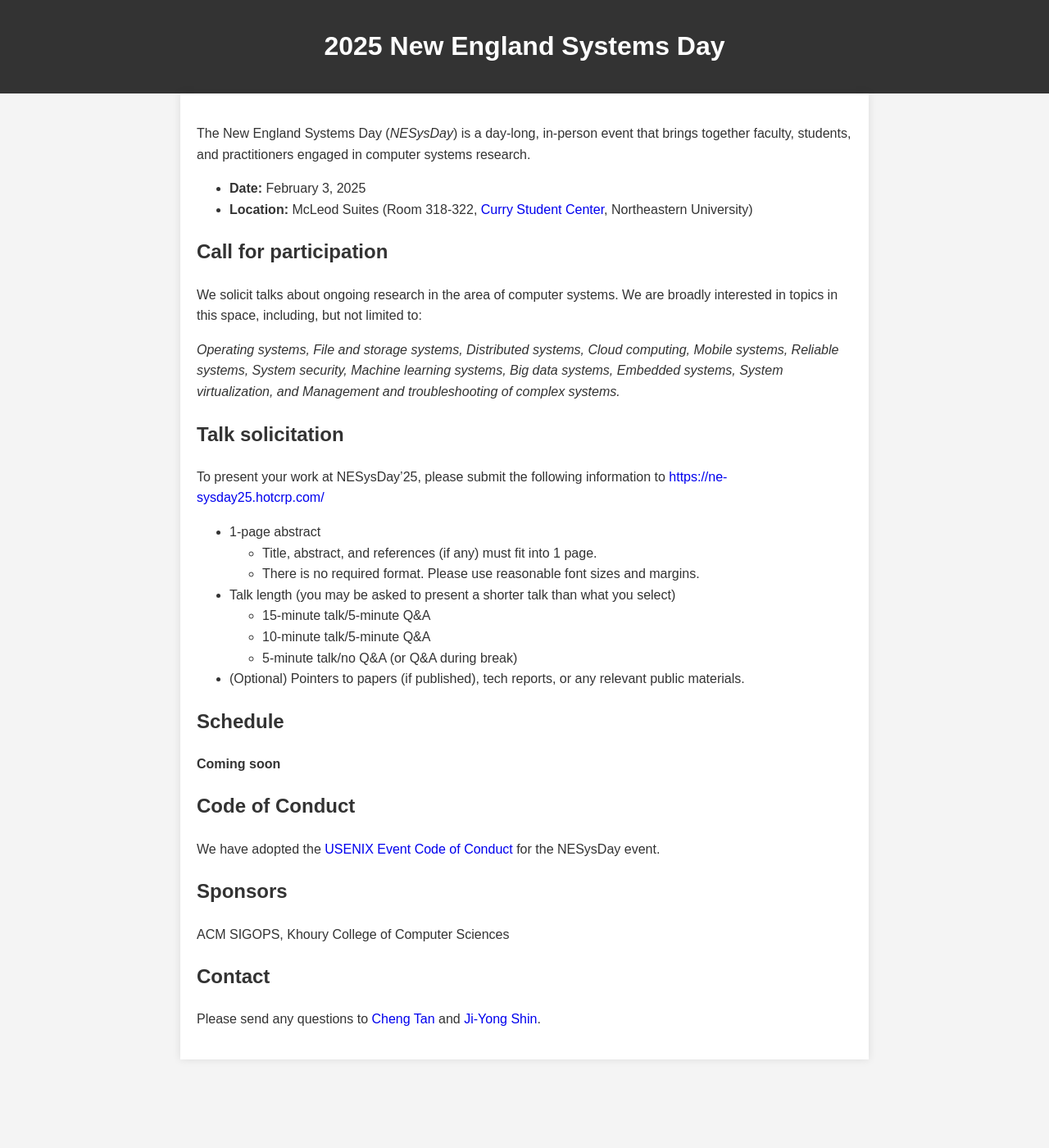
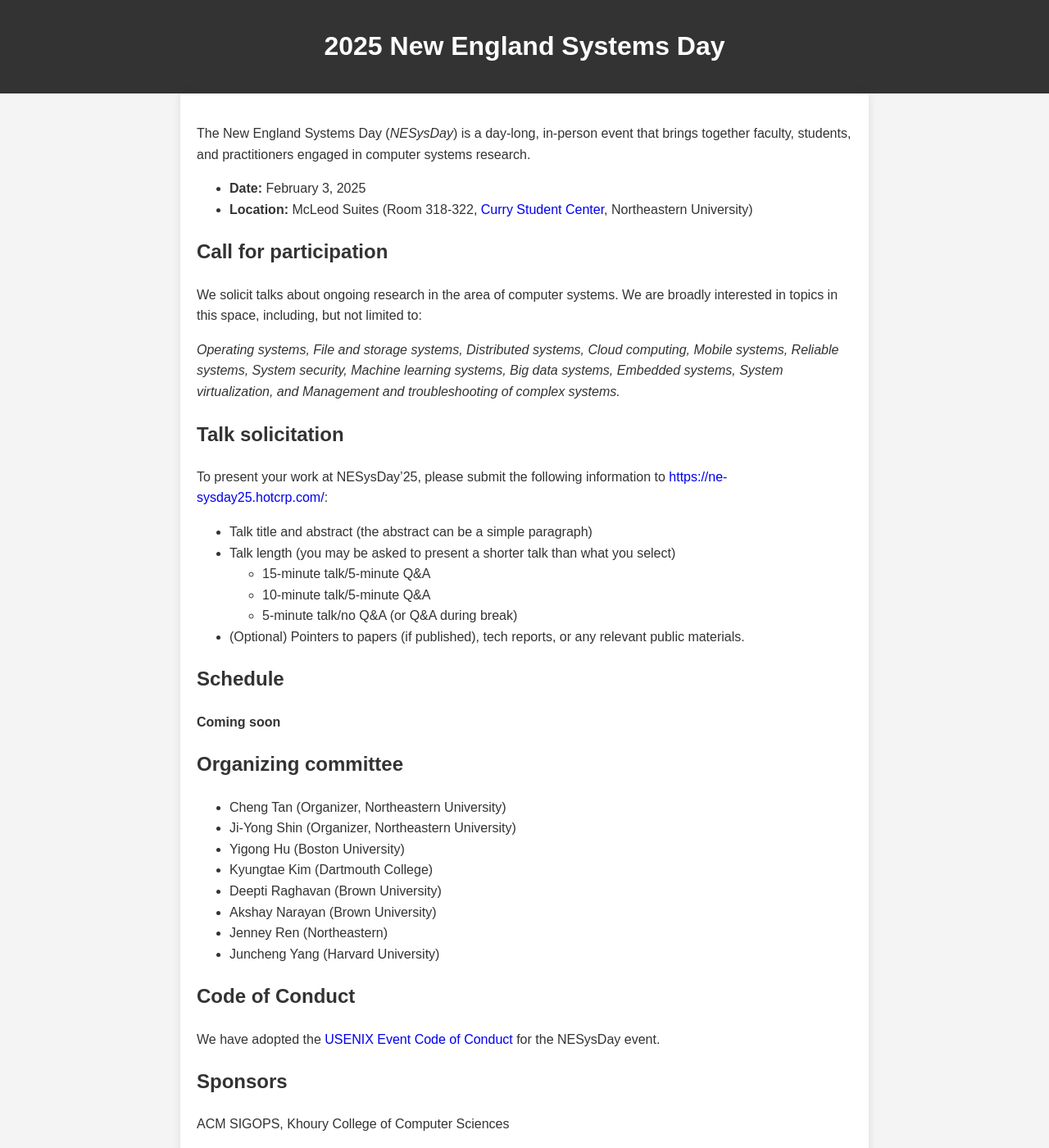
Before and after one commit to Khoury-srg/nesd25, a Jekyll site: the page built from index.markdown, in a window 1280 px wide and 1400 px high. Shown: the whole window at 82% size. Built offline with Jekyll 4.4.1, drawn with Linux system fonts in a browser that asks for light colours.

Commit message:
add people

```diff
--- a/index.markdown
+++ b/index.markdown
@@ -29,10 +29,8 @@ and Management and troubleshooting of complex systems._
 ## Talk solicitation
 
 To present your work at NESysDay'25, please submit the following information to
-<a href="https://ne-sysday25.hotcrp.com/" style="text-decoration: none;">https://ne-sysday25.hotcrp.com/</a>
-- 1-page abstract
-  - Title, abstract, and references (if any) must fit into 1 page.
-  - There is no required format. Please use reasonable font sizes and margins.
+<a href="https://ne-sysday25.hotcrp.com/" style="text-decoration: none;">https://ne-sysday25.hotcrp.com/</a>:
+- Talk title and abstract (the abstract can be a simple paragraph)
 - Talk length (you may be asked to present a shorter talk than what you select)
   - 15-minute talk/5-minute Q&A
   - 10-minute talk/5-minute Q&A
@@ -54,6 +52,17 @@ To present your work at NESysDay'25, please submit the following information to
 | 5:00 PM    | Closing Remarks      | Prof. Alice Wang      | -->
 
 
+## Organizing committee
+
+- Cheng Tan (Organizer, Northeastern University)
+- Ji-Yong Shin (Organizer, Northeastern University)
+- Yigong Hu (Boston University)
+- Kyungtae Kim (Dartmouth College)
+- Deepti Raghavan (Brown University)
+- Akshay Narayan (Brown University)
+- Jenney Ren (Northeastern)
+- Juncheng Yang (Harvard University)
+
 ## Code of Conduct
 
 We have adopted the <a href="https://www.usenix.org/conferences/coc" style="text-decoration: none;">USENIX Event Code of Conduct</a> for the NESysDay event.
@@ -62,6 +71,5 @@ We have adopted the <a href="https://www.usenix.org/conferences/coc" style="text
 ACM SIGOPS, Khoury College of Computer Sciences
 
 
-
 ## Contact
 Please send any questions to <a href="mailto:c.tan@northeastern.edu" style="text-decoration: none;">Cheng Tan</a> and <a href="mailto:j.shin@northeastern.edu" style="text-decoration: none;">Ji-Yong Shin</a>.
```
